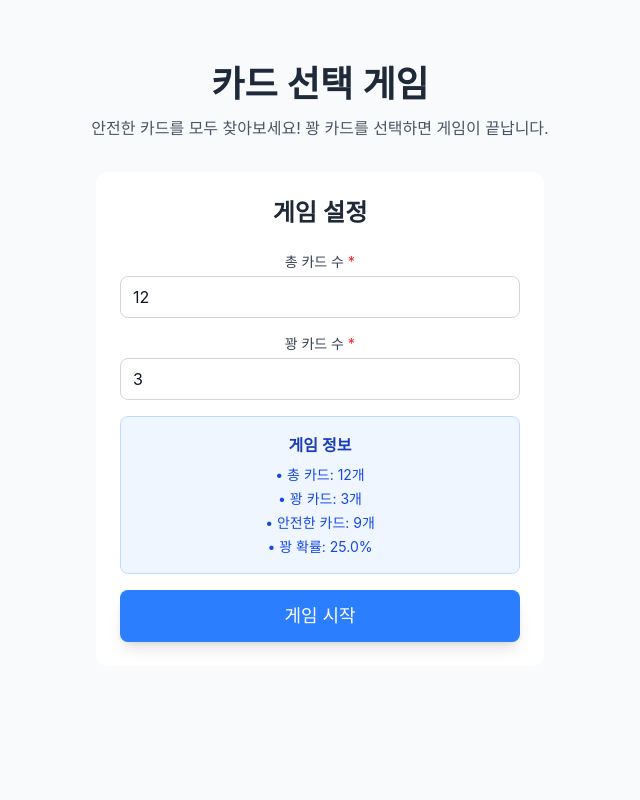
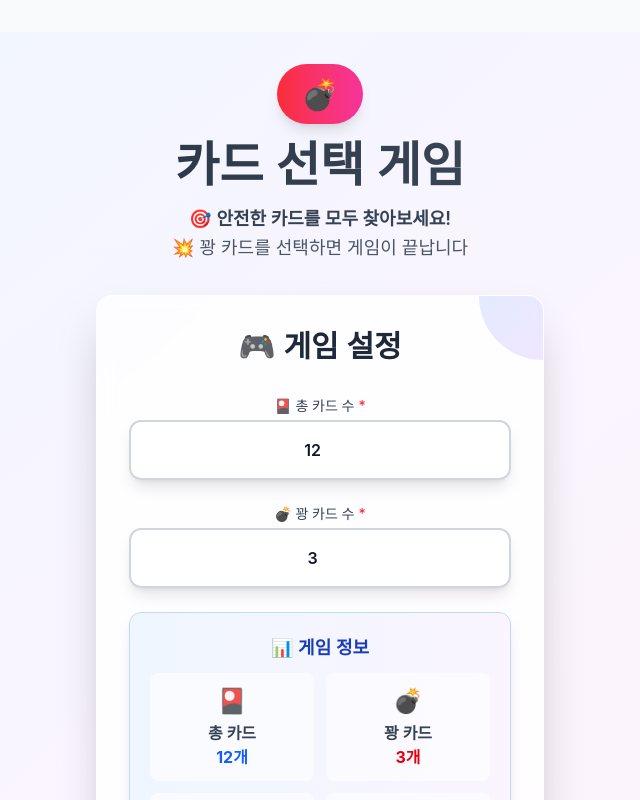
Before and after one commit to smb0123/game, a React (Vite) app: page / in a window 1280 px wide. Shown: the top 800 px of the page, without its empty margins (320-960 px from the left). Built offline with nearby package versions, Linux system fonts and the light colour scheme.

Commit message:
design: 게임 디자인스럽게 디자인 강화

```diff
--- a/src/features/game-board/GameBoard.tsx
+++ b/src/features/game-board/GameBoard.tsx
@@ -82,7 +82,7 @@ export const GameBoard: React.FC<GameBoardProps> = ({
         }`}
       >
         {/* 게임 보드 그리드 - 반응형 그리드와 간격 적용 */}
-        <div className="grid grid-cols-2 sm:grid-cols-4 md:grid-cols-4 xl:grid-cols-5 gap-10 sm:gap-3 md:gap-4 xl:gap-5 h-full w-full">
+        <div className="grid grid-cols-2 sm:grid-cols-4 md:grid-cols-4 xl:grid-cols-5 gap-6 sm:gap-4 md:gap-5 xl:gap-6 h-full w-full">
           {cards.map((card) => (
             <GameCard
               key={card.id}
@@ -92,7 +92,7 @@ export const GameBoard: React.FC<GameBoardProps> = ({
               size={cardSize}
               clickable={isPlaying && !card.isRevealed}
               onClick={handleCardSelect}
-              className="animate-card-reveal w-full h-full aspect-square mx-auto"
+              className="animate-card-reveal w-full h-full aspect-square mx-auto transform transition-all duration-300 hover:rotate-1"
             />
           ))}
         </div>
--- a/src/features/game-settings/GameSettingsForm.tsx
+++ b/src/features/game-settings/GameSettingsForm.tsx
@@ -96,16 +96,24 @@ export const GameSettingsForm: React.FC<GameSettingsFormProps> = ({
     safeCards > 0;
 
   return (
-    <div className="w-full max-w-sm sm:max-w-md mx-auto bg-white rounded-xl shadow-card p-4 sm:p-6">
-      <h2 className="text-xl sm:text-2xl font-bold text-center text-gray-800 mb-4 sm:mb-6">
-        게임 설정
+    <div className="w-full max-w-sm sm:max-w-md mx-auto">
+      {/* 메인 카드 컨테이너 */}
+      <div className="bg-white/80 backdrop-blur-sm rounded-2xl shadow-2xl border border-white/20 p-6 sm:p-8 relative overflow-hidden">
+        {/* 배경 장식 */}
+        <div className="absolute top-0 right-0 w-32 h-32 bg-gradient-to-br from-blue-400/20 to-purple-400/20 rounded-full -translate-y-16 translate-x-16"></div>
+        <div className="absolute bottom-0 left-0 w-24 h-24 bg-gradient-to-tr from-pink-400/20 to-red-400/20 rounded-full translate-y-12 -translate-x-12"></div>
+
+        <div className="relative z-10">
+          <h2 className="text-2xl sm:text-3xl font-bold text-center text-gray-800 mb-6 sm:mb-8">
+            🎮 게임 설정
           </h2>
 
-      <form onSubmit={handleSubmit} className="space-y-3 sm:space-y-4">
+          <form onSubmit={handleSubmit} className="space-y-4 sm:space-y-6">
             {/* 총 카드 수 입력 */}
+            <div className="space-y-2">
               <Input
                 type="number"
-          label="총 카드 수"
+                label="🎴 총 카드 수"
                 value={totalCards}
                 onChange={(e) => {
                   setTotalCards(e.target.value);
@@ -114,12 +122,15 @@ export const GameSettingsForm: React.FC<GameSettingsFormProps> = ({
                 error={!!errors.totalCards}
                 errorMessage={errors.totalCards}
                 required
+                className="text-center font-semibold text-lg"
               />
+            </div>
 
             {/* 꽝 카드 수 입력 */}
+            <div className="space-y-2">
               <Input
                 type="number"
-          label="꽝 카드 수"
+                label="💣 꽝 카드 수"
                 value={bombCount}
                 onChange={(e) => {
                   setBombCount(e.target.value);
@@ -128,26 +139,47 @@ export const GameSettingsForm: React.FC<GameSettingsFormProps> = ({
                 error={!!errors.bombCount}
                 errorMessage={errors.bombCount}
                 required
+                className="text-center font-semibold text-lg"
               />
+            </div>
 
             {/* 게임 정보 표시 */}
             {isValidInput && (
-          <div className="bg-blue-50 border border-blue-200 rounded-lg p-3 sm:p-4">
-            <h3 className="font-semibold text-blue-800 mb-2 text-sm sm:text-base">
-              게임 정보
+              <div className="bg-gradient-to-r from-blue-50 to-purple-50 border border-blue-200 rounded-xl p-4 sm:p-5 shadow-lg">
+                <h3 className="font-bold text-blue-800 mb-3 text-center text-lg">
+                  📊 게임 정보
                 </h3>
-            <div className="text-xs sm:text-sm text-blue-700 space-y-1">
-              <p>• 총 카드: {totalCards}개</p>
-              <p>• 꽝 카드: {bombCount}개</p>
-              <p>• 안전한 카드: {safeCards}개</p>
-              <p>
-                • 꽝 확률:{" "}
+                <div className="grid grid-cols-2 gap-3 text-sm sm:text-base">
+                  <div className="bg-white/60 rounded-lg p-3 text-center">
+                    <div className="text-2xl mb-1">🎴</div>
+                    <div className="font-semibold text-gray-700">총 카드</div>
+                    <div className="text-blue-600 font-bold">
+                      {totalCards}개
+                    </div>
+                  </div>
+                  <div className="bg-white/60 rounded-lg p-3 text-center">
+                    <div className="text-2xl mb-1">💣</div>
+                    <div className="font-semibold text-gray-700">꽝 카드</div>
+                    <div className="text-red-600 font-bold">{bombCount}개</div>
+                  </div>
+                  <div className="bg-white/60 rounded-lg p-3 text-center">
+                    <div className="text-2xl mb-1">✅</div>
+                    <div className="font-semibold text-gray-700">안전 카드</div>
+                    <div className="text-green-600 font-bold">
+                      {safeCards}개
+                    </div>
+                  </div>
+                  <div className="bg-white/60 rounded-lg p-3 text-center">
+                    <div className="text-2xl mb-1">📈</div>
+                    <div className="font-semibold text-gray-700">꽝 확률</div>
+                    <div className="text-orange-600 font-bold">
                       {(
                         (parseInt(bombCount, 10) / parseInt(totalCards, 10)) *
                         100
                       ).toFixed(1)}
                       %
-              </p>
+                    </div>
+                  </div>
                 </div>
               </div>
             )}
@@ -157,12 +189,14 @@ export const GameSettingsForm: React.FC<GameSettingsFormProps> = ({
               type="submit"
               variant="primary"
               size="lg"
-          className="w-full"
+              className="w-full bg-gradient-to-r from-blue-500 to-purple-600 hover:from-blue-600 hover:to-purple-700 text-white font-bold py-4 text-lg shadow-xl hover:shadow-2xl transform hover:scale-105 transition-all duration-200"
               disabled={!isValidInput || Object.keys(errors).length > 0}
             >
-          게임 시작
+              🚀 게임 시작하기
             </Button>
           </form>
         </div>
+      </div>
+    </div>
   );
 };
--- a/src/features/game-status/GameStatus.tsx
+++ b/src/features/game-status/GameStatus.tsx
@@ -51,54 +51,86 @@ export const GameStatus: React.FC<GameStatusProps> = ({
   };
 
   return (
-    <div className="w-full max-w-7xl mx-auto mb-4 sm:mb-6 px-2 sm:px-4">
+    <div className="w-full max-w-7xl mx-auto mb-6 sm:mb-8 px-2 sm:px-4">
       {/* 게임 상태 메시지 */}
       <div
-        className={`rounded-lg border p-3 sm:p-4 md:p-6 text-center ${getStatusStyle()}`}
+        className={`rounded-2xl border-2 p-4 sm:p-6 md:p-8 text-center shadow-xl backdrop-blur-sm ${getStatusStyle()}`}
       >
-        <h2 className="text-base sm:text-lg md:text-xl font-semibold mb-2 sm:mb-3">
+        <h2 className="text-lg sm:text-xl md:text-2xl font-bold mb-4 sm:mb-6">
           {getStatusMessage()}
         </h2>
 
         {/* 게임 진행 중일 때 통계 표시 */}
         {gameState.status === "playing" && (
-          <div className="text-xs sm:text-sm space-y-1">
-            <p>선택한 카드: {gameState.selectedCards.length}개</p>
-            <p>남은 안전한 카드: {gameState.remainingSafeCards}개</p>
+          <div className="grid grid-cols-2 gap-4 max-w-md mx-auto">
+            <div className="bg-white/60 rounded-xl p-3 sm:p-4 shadow-lg">
+              <div className="text-2xl mb-1">🎯</div>
+              <div className="text-xs sm:text-sm font-semibold text-gray-600">
+                선택한 카드
+              </div>
+              <div className="text-lg sm:text-xl font-bold text-blue-600">
+                {gameState.selectedCards.length}개
+              </div>
+            </div>
+            <div className="bg-white/60 rounded-xl p-3 sm:p-4 shadow-lg">
+              <div className="text-2xl mb-1">✅</div>
+              <div className="text-xs sm:text-sm font-semibold text-gray-600">
+                남은 안전 카드
+              </div>
+              <div className="text-lg sm:text-xl font-bold text-green-600">
+                {gameState.remainingSafeCards}개
+              </div>
+            </div>
           </div>
         )}
 
         {/* 게임 종료 시 결과 표시 */}
         {gameResult && (
-          <div className="text-xs sm:text-sm space-y-1 mt-2">
-            <p>총 선택한 카드: {gameResult.totalMoves}개</p>
-            <p>꽝 카드 개수: {gameResult.bombCards.length}개</p>
+          <div className="space-y-4 mt-4">
+            <div className="grid grid-cols-2 gap-4 max-w-md mx-auto">
+              <div className="bg-white/60 rounded-xl p-3 sm:p-4 shadow-lg">
+                <div className="text-2xl mb-1">📊</div>
+                <div className="text-xs sm:text-sm font-semibold text-gray-600">
+                  총 선택
+                </div>
+                <div className="text-lg sm:text-xl font-bold text-purple-600">
+                  {gameResult.totalMoves}개
+                </div>
+              </div>
+              <div className="bg-white/60 rounded-xl p-3 sm:p-4 shadow-lg">
+                <div className="text-2xl mb-1">💣</div>
+                <div className="text-xs sm:text-sm font-semibold text-gray-600">
+                  꽝 카드
+                </div>
+                <div className="text-lg sm:text-xl font-bold text-red-600">
+                  {gameResult.bombCards.length}개
+                </div>
+              </div>
+            </div>
+
             {gameResult.won && (
-              <div className="space-y-1">
-                <p className="font-semibold text-green-700 text-sm sm:text-base">
-                  🎉 모든 안전한 카드를 찾았습니다!
+              <div className="bg-gradient-to-r from-green-100 to-emerald-100 border-2 border-green-300 rounded-xl p-4 sm:p-6 shadow-lg">
+                <div className="text-4xl sm:text-5xl mb-3">🎉</div>
+                <p className="font-bold text-green-800 text-lg sm:text-xl mb-2">
+                  모든 안전한 카드를 찾았습니다!
                 </p>
-                <p className="text-green-600 text-xs sm:text-sm">
-                  모든 카드가 공개되었습니다. 아래에서 확인해보세요!
+                <p className="text-green-700 text-sm sm:text-base">
+                  🏆 완벽한 승리입니다! 🏆
                 </p>
               </div>
             )}
+
             {!gameResult.won && (
-              <div className="space-y-2">
-                <div className="text-center">
-                  <p className="font-bold text-red-700 text-lg sm:text-xl md:text-2xl mb-2 animate-pulse">
-                    💥💥💥 BOOM! 💥💥💥
+              <div className="space-y-4">
+                <div className="bg-gradient-to-r from-red-100 to-pink-100 border-2 border-red-300 rounded-xl p-4 sm:p-6 shadow-lg">
+                  <div className="text-4xl sm:text-5xl mb-3 animate-bounce">
+                    💥
+                  </div>
+                  <p className="font-bold text-red-800 text-lg sm:text-xl mb-2">
+                    BOOM! 꽝 카드를 선택했습니다!
                   </p>
-                  <p className="font-semibold text-red-600 text-sm sm:text-base md:text-lg">
-                    꽝 카드를 선택했습니다!
-                  </p>
-                </div>
-                <div className="bg-red-100 border border-red-300 rounded-lg p-2 sm:p-3">
-                  <p className="text-red-700 text-xs sm:text-sm text-center">
+                  <p className="text-red-700 text-sm sm:text-base">
                     💣 폭발 효과가 발생했습니다! 💣
-                  </p>
-                  <p className="text-red-600 text-xs sm:text-sm text-center mt-1">
-                    모든 카드가 공개되었습니다. 아래에서 확인해보세요!
                   </p>
                 </div>
               </div>
@@ -109,12 +141,12 @@ export const GameStatus: React.FC<GameStatusProps> = ({
 
       {/* 게임 재시작 버튼 */}
       {(gameState.status === "won" || gameState.status === "lost") && (
-        <div className="text-center mt-3 sm:mt-4">
+        <div className="text-center mt-6 sm:mt-8">
           <button
             onClick={onRestart}
-            className="inline-flex items-center justify-center rounded-lg font-medium transition-all duration-200 focus:outline-none focus:ring-2 focus:ring-offset-2 disabled:opacity-50 disabled:cursor-not-allowed px-4 sm:px-6 py-2 sm:py-3 text-sm sm:text-base md:text-lg bg-blue-500 text-white hover:bg-blue-600 focus:ring-blue-500 shadow-lg"
+            className="inline-flex items-center justify-center rounded-xl font-bold transition-all duration-200 focus:outline-none focus:ring-2 focus:ring-offset-2 disabled:opacity-50 disabled:cursor-not-allowed px-6 sm:px-8 py-3 sm:py-4 text-base sm:text-lg bg-gradient-to-r from-blue-500 to-purple-600 text-white hover:from-blue-600 hover:to-purple-700 focus:ring-blue-500 shadow-xl hover:shadow-2xl transform hover:scale-105"
           >
-            다시 시작
+            🔄 다시 시작하기
           </button>
         </div>
       )}
--- a/src/pages/GamePlayPage.tsx
+++ b/src/pages/GamePlayPage.tsx
@@ -66,27 +66,34 @@ export const GamePlayPage: React.FC = () => {
   }
 
   return (
-    <div className="min-h-screen bg-background-primary py-4 sm:py-6 md:py-8 px-2 sm:px-4">
+    <div className="min-h-screen bg-gradient-to-br from-indigo-50 via-blue-50 to-cyan-50 py-4 sm:py-6 md:py-8 px-2 sm:px-4">
       <div className="max-w-7xl mx-auto">
-        {/* 게임 제목과 설정 변경 버튼 */}
-        <div className="flex flex-col sm:flex-row sm:justify-between sm:items-center gap-4 sm:gap-6 mb-6 sm:mb-8">
+        {/* 게임 헤더 */}
+        <div className="bg-white/70 backdrop-blur-sm rounded-2xl shadow-xl border border-white/20 p-4 sm:p-6 mb-6 sm:mb-8">
+          <div className="flex flex-col sm:flex-row sm:justify-between sm:items-center gap-4">
             <div className="text-center sm:text-left">
-            <h1 className="text-2xl sm:text-3xl md:text-4xl font-bold text-gray-800 mb-1 sm:mb-2">
+              <div className="flex items-center justify-center sm:justify-start gap-3 mb-2">
+                <div className="bg-gradient-to-r from-red-500 to-pink-500 text-white px-4 py-2 rounded-full shadow-lg">
+                  <span className="text-xl sm:text-2xl">💣</span>
+                </div>
+                <h1 className="text-2xl sm:text-3xl md:text-4xl font-bold bg-gradient-to-r from-gray-800 to-gray-600 bg-clip-text text-transparent">
                   카드 선택 게임
                 </h1>
-            <p className="text-sm sm:text-base text-gray-600">
-              안전한 카드를 모두 찾아보세요!
+              </div>
+              <p className="text-sm sm:text-base text-gray-600 font-medium">
+                🎯 안전한 카드를 모두 찾아보세요!
               </p>
             </div>
             <div className="flex justify-center sm:justify-end">
               <Button
                 variant="secondary"
                 onClick={handleChangeSettings}
-              className="flex items-center gap-2 text-xs sm:text-sm"
+                className="flex items-center gap-2 bg-white/80 hover:bg-white text-gray-700 border border-gray-200 shadow-lg hover:shadow-xl transform hover:scale-105 transition-all duration-200"
                 size="sm"
               >
                 ⚙️ 설정 변경
               </Button>
+            </div>
           </div>
         </div>
 
@@ -98,6 +105,7 @@ export const GamePlayPage: React.FC = () => {
         />
 
         {/* 게임 보드 */}
+        <div className="bg-white/60 backdrop-blur-sm rounded-2xl shadow-2xl border border-white/20 p-4 sm:p-6">
           <GameBoard
             cards={gameState.cards}
             onCardSelect={selectCard}
@@ -106,5 +114,6 @@ export const GamePlayPage: React.FC = () => {
           />
         </div>
       </div>
+    </div>
   );
 };
--- a/src/pages/GameSettingsPage.tsx
+++ b/src/pages/GameSettingsPage.tsx
@@ -22,15 +22,23 @@ export const GameSettingsPage: React.FC = () => {
   };
 
   return (
-    <div className="min-h-screen bg-background-primary py-4 sm:py-6 md:py-8 px-2 sm:px-4">
+    <div className="min-h-screen bg-gradient-to-br from-blue-50 via-purple-50 to-pink-50 py-4 sm:py-6 md:py-8 px-2 sm:px-4">
       <div className="max-w-7xl mx-auto">
         {/* 게임 제목 */}
         <div className="text-center mb-6 sm:mb-8">
-          <h1 className="text-2xl sm:text-3xl md:text-4xl font-bold text-gray-800 mb-2 sm:mb-3">
+          <div className="inline-block bg-gradient-to-r from-red-500 to-pink-500 text-white px-6 py-3 rounded-full shadow-lg mb-4">
+            <span className="text-2xl sm:text-3xl">💣</span>
+          </div>
+          <h1 className="text-3xl sm:text-4xl md:text-5xl font-bold bg-gradient-to-r from-gray-800 to-gray-600 bg-clip-text text-transparent mb-3 sm:mb-4">
             카드 선택 게임
           </h1>
-          <p className="text-sm sm:text-base text-gray-600 px-4">
-            안전한 카드를 모두 찾아보세요! 꽝 카드를 선택하면 게임이 끝납니다.
+          <p className="text-base sm:text-lg text-gray-600 px-4 max-w-2xl mx-auto leading-relaxed">
+            🎯{" "}
+            <span className="font-semibold text-gray-700">
+              안전한 카드를 모두 찾아보세요!
+            </span>
+            <br />
+            💥 꽝 카드를 선택하면 게임이 끝납니다
           </p>
         </div>
 
--- a/src/shared/ui/Input/Input.tsx
+++ b/src/shared/ui/Input/Input.tsx
@@ -61,8 +61,8 @@ export const Input = React.forwardRef<HTMLInputElement, InputProps>(
           id={inputId}
           type={type}
           className={cn(
-            "w-full px-2 py-1.5 sm:px-3 sm:py-2 border border-gray-300 rounded-lg focus:outline-none focus:ring-2 focus:ring-blue-500 focus:border-transparent transition-all duration-200 text-sm sm:text-base",
-            error && "border-red-500 focus:ring-red-500",
+            "w-full px-4 py-3 sm:px-5 sm:py-4 border-2 border-gray-300 rounded-xl focus:outline-none focus:ring-2 focus:ring-blue-500 focus:border-blue-500 transition-all duration-200 text-sm sm:text-base font-semibold bg-white/80 backdrop-blur-sm shadow-lg hover:shadow-xl",
+            error && "border-red-500 focus:ring-red-500 bg-red-50/80",
             className
           )}
           ref={ref}
```
Also changed, not shown: src/index.css (+41 -4 lines), src/shared/ui/GameCard/GameCard.tsx (+41 -11 lines). Lines whose indentation alone changed are shown as unchanged.
